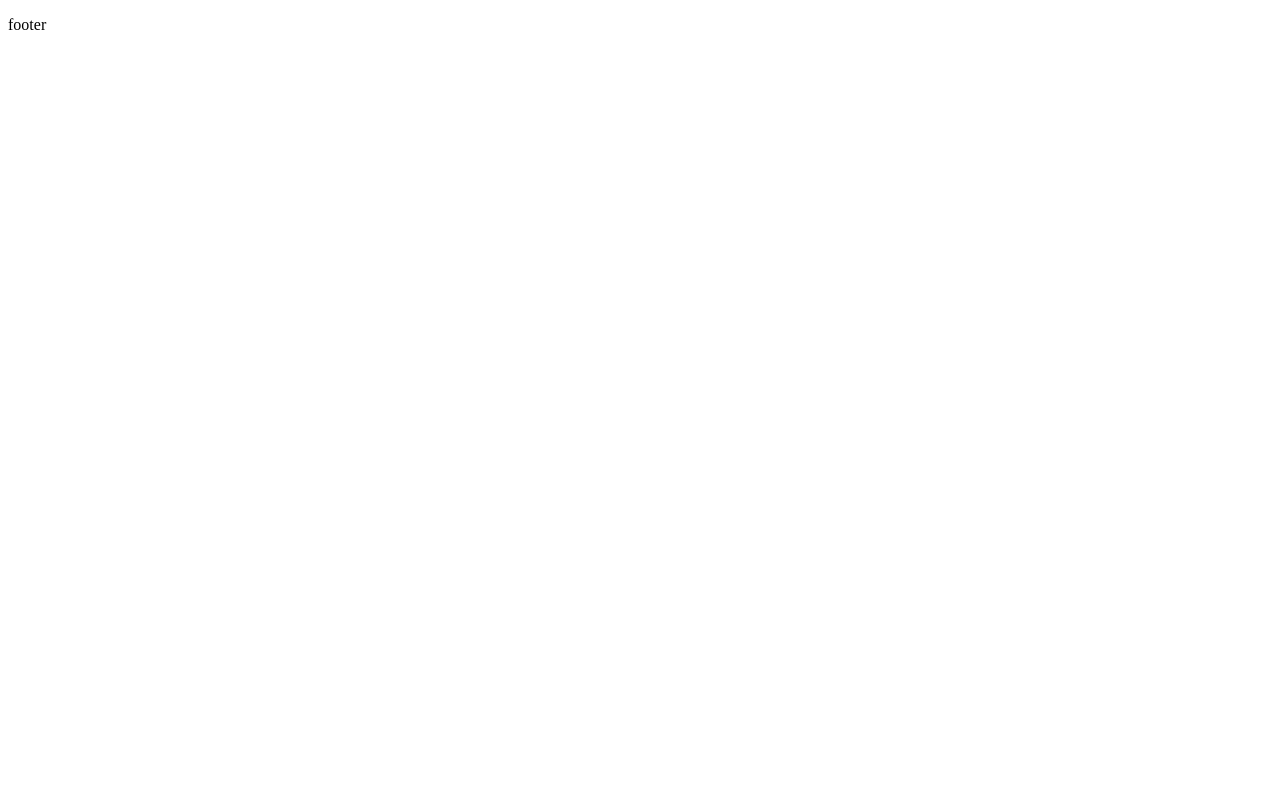
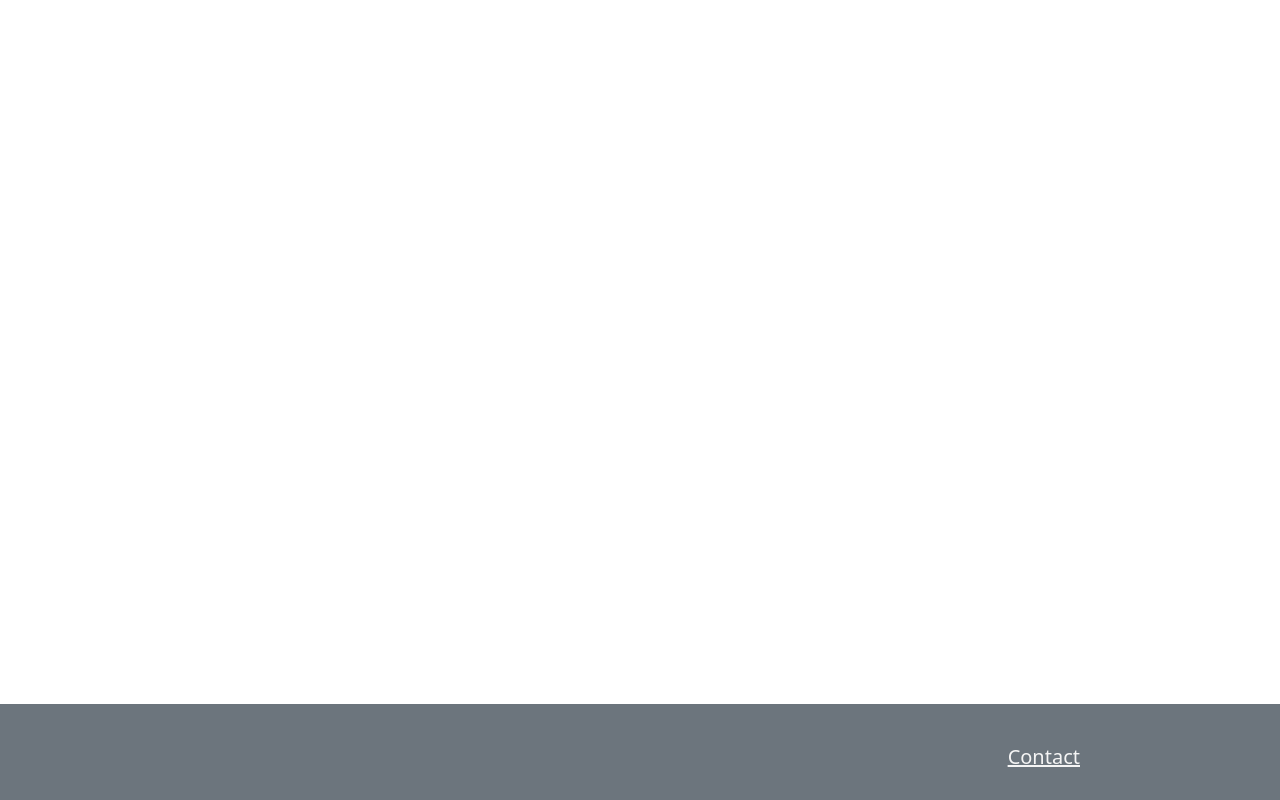
Before and after one commit to ZoeBruneleau/exo2-sara-zoe, an Angular app in the folder ex2/: page / in a window 1280 px wide. Built offline with nearby package versions, Linux system fonts and the light colour scheme.

Commit message:
footer ok

```diff
--- a/ex2/src/app/app.component.html
+++ b/ex2/src/app/app.component.html
@@ -1,3 +1,15 @@
+<html>
+<head>
+  <link href="https://cdn.jsdelivr.net/npm/bootstrap@5.1.3/dist/css/bootstrap.min.css" rel="stylesheet" integrity="sha384-1BmE4kWBq78iYhFldvKuhfTAU6auU8tT94WrHftjDbrCEXSU1oBoqyl2QvZ6jIW3" crossorigin="anonymous">
+</head>
+<script src="https://cdn.jsdelivr.net/npm/bootstrap@5.1.3/dist/js/bootstrap.min.js" integrity="sha384-QJHtvGhmr9XOIpI6YVutG+2QOK9T+ZnN4kzFN1RtK3zEFEIsxhlmWl5/YESvpZ13" crossorigin="anonymous"></script>
+
+<body>
+
+<script src="https://cdn.jsdelivr.net/npm/@popperjs/core@2.10.2/dist/umd/popper.min.js" integrity="sha384-7+zCNj/IqJ95wo16oMtfsKbZ9ccEh31eOz1HGyDuCQ6wgnyJNSYdrPa03rtR1zdB" crossorigin="anonymous"></script>
+</body>
+</html>
+
 <div>
 <app-footer>
 
--- a/ex2/src/app/footer/footer.component.html
+++ b/ex2/src/app/footer/footer.component.html
@@ -1,3 +1,7 @@
-<footer class="bg-secondary text-white text-center">
-  <p> footer</p>
+
+
+<footer class="w-100 p-5 bg-secondary  position-absolute bottom-0">
+
+        <a href="#!" class="right ">Contact</a>
+
 </footer>
--- a/ex2/src/app/footer/footer.component.scss
+++ b/ex2/src/app/footer/footer.component.scss
@@ -0,0 +1,8 @@
+.right{
+  right: 200px;
+  position: fixed;
+  bottom : 28px;
+  color : whitesmoke;
+  font-size: 20px;
+
+}
```
